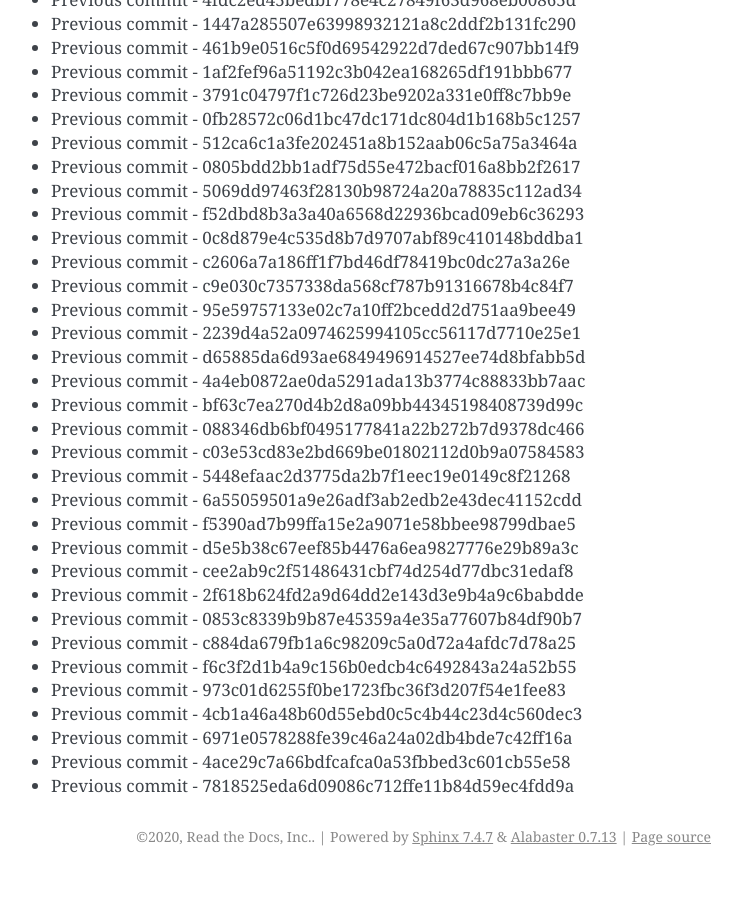
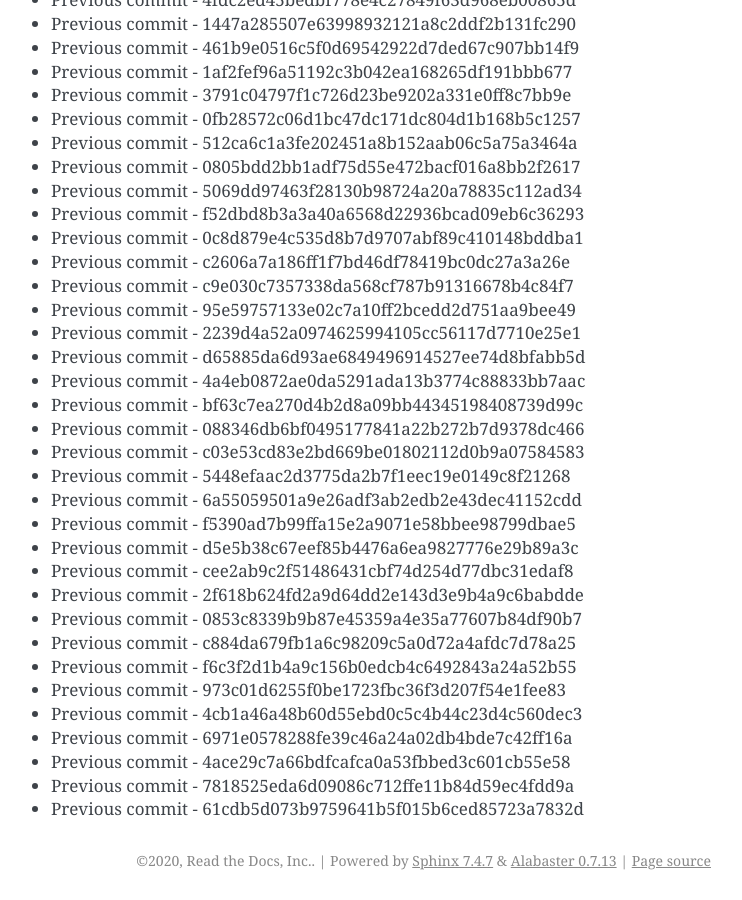
Before and after one commit to readthedocs/rtd-git-stresstest, a Sphinx documentation site: the page built from docs/updates.rst, in a window 1280 px wide and 900 px high, scrolled down 24357 px. Shown: the whole window, without its empty margins (399-1141 px from the left). Built offline with Sphinx 7.4.7, drawn with Linux system fonts in a browser that asks for light colours; before the commit the page ends 25233 px from its top, so only the background shows below that.

Commit message:
Generating commit from previous: 61cdb5d073b9759641b5f015b6ced85723a7832d

```diff
--- a/docs/updates.rst
+++ b/docs/updates.rst
@@ -1055,3 +1055,4 @@ It can be tested for any performance characteristics.
 * Previous commit - 6971e0578288fe39c46a24a02db4bde7c42ff16a
 * Previous commit - 4ace29c7a66bdfcafca0a53fbbed3c601cb55e58
 * Previous commit - 7818525eda6d09086c712ffe11b84d59ec4fdd9a
+* Previous commit - 61cdb5d073b9759641b5f015b6ced85723a7832d
```
